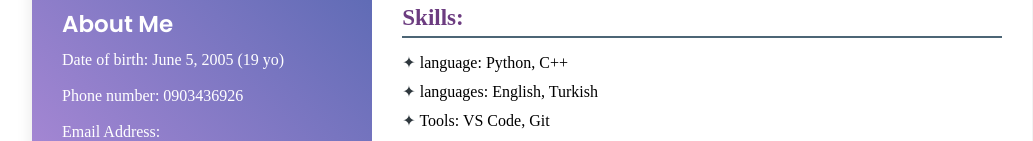
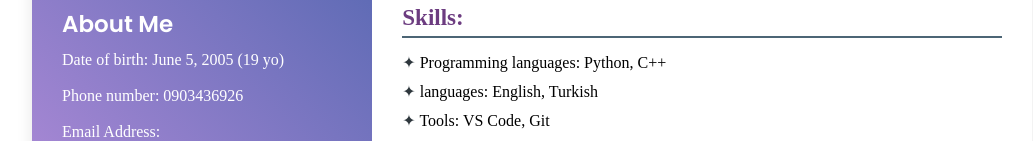
Before and after one commit to Faezeh05KZ/Digital_Resume, a plain HTML site: page index.html in a window 1280 px wide. Shown: the part 260-401 px from the top of the page, without its empty margins (108-1141 px from the left). Drawn offline with Linux system fonts and the light colour scheme.

Commit message:
Update index.html

```diff
--- a/index.html
+++ b/index.html
@@ -54,7 +54,7 @@
                     <h2>Skills:</h2>
                     <ul>
 
-                        <li>language: Python, C++</li>
+                        <li>Programming languages: Python, C++</li>
                         <li>languages: English, Turkish</li>
                         <li>Tools: VS Code, Git</li>
                         <li>Courses: Network+</li>
```
